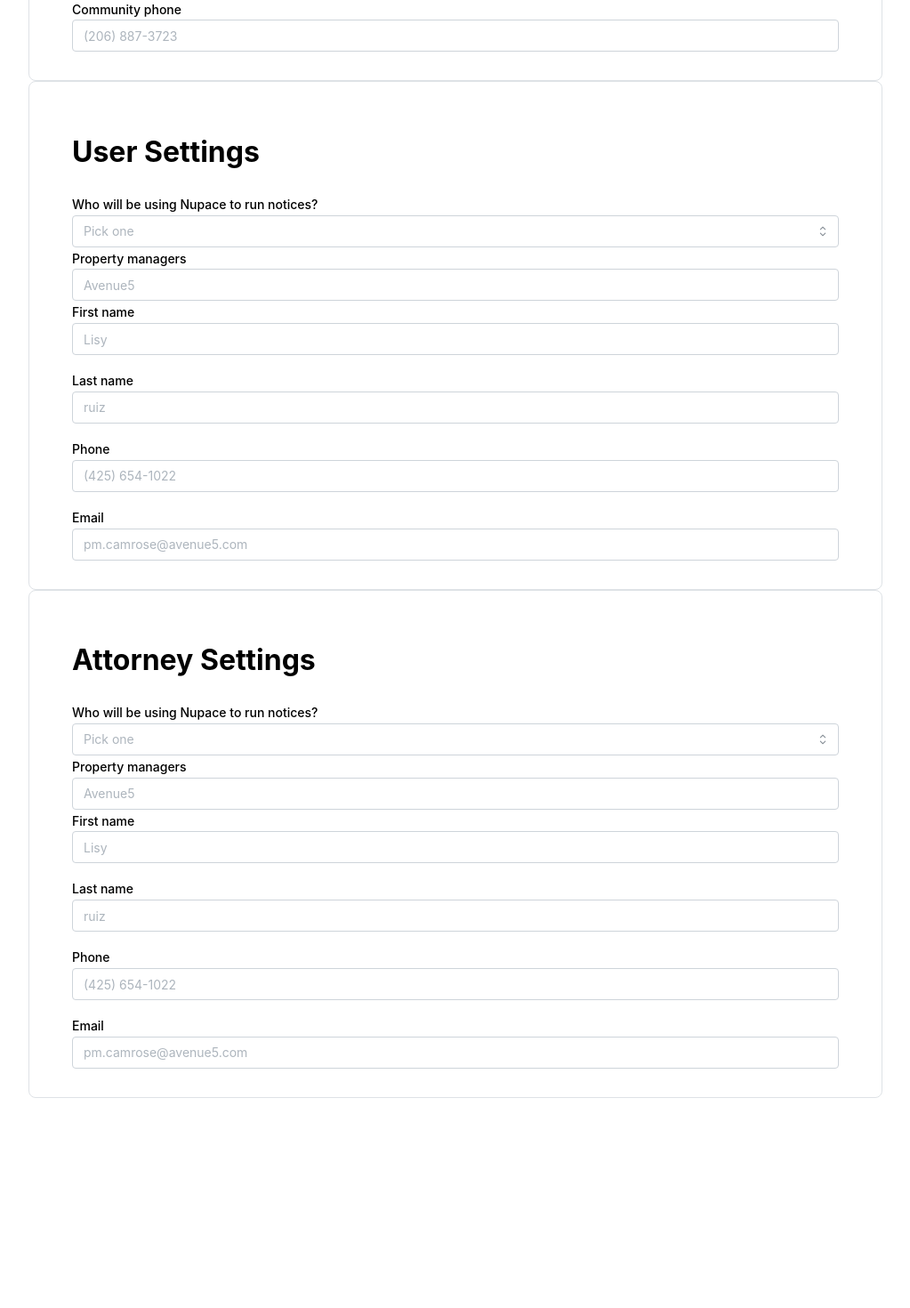
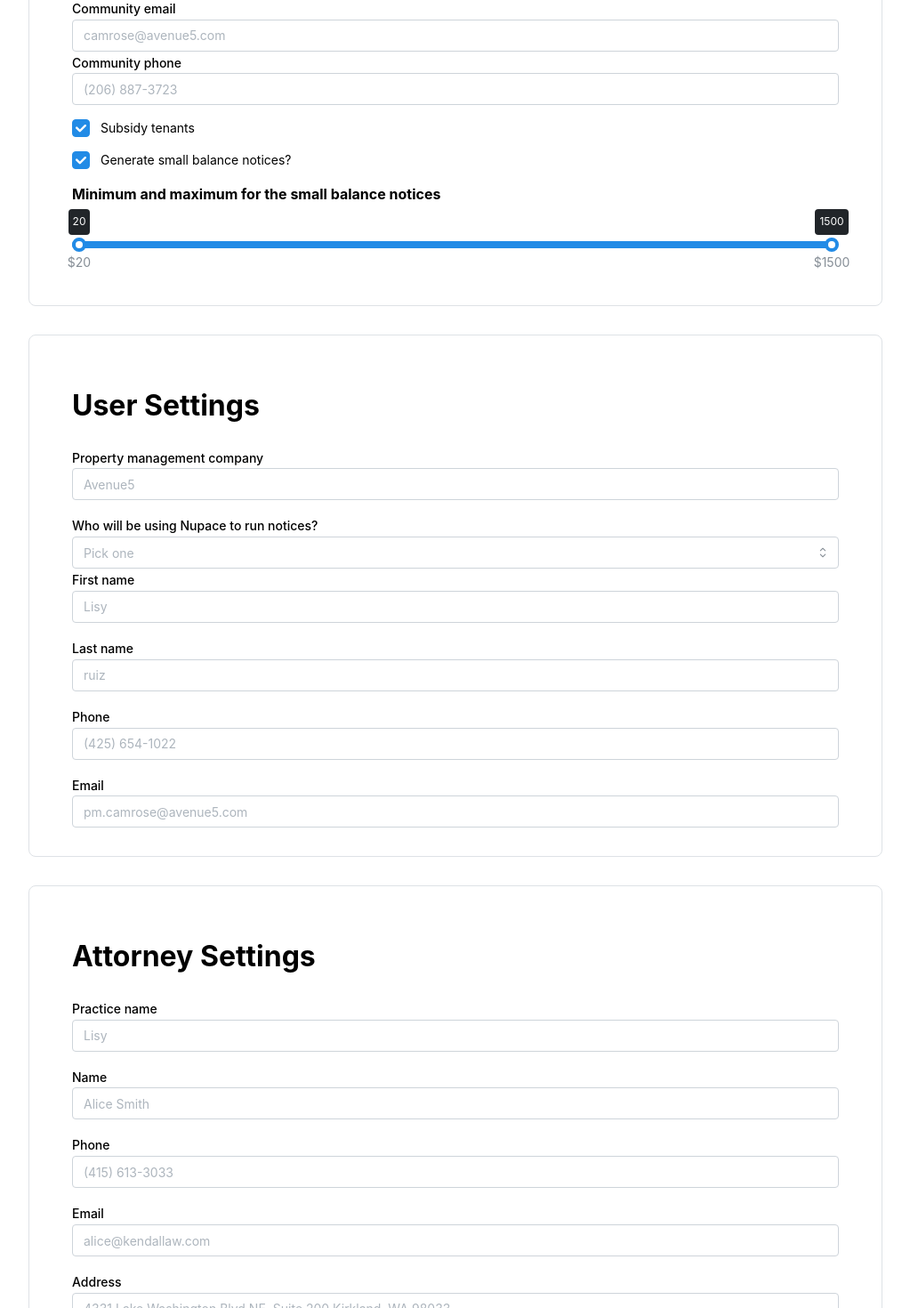
Before and after one commit to elgroose/lisy-mantine-sandbox, a Next.js app: page / in a window 1280 px wide. Shown: the part 800-2270 px from the top of the page at 89% size, without its empty margins (128-1151 px from the left). Before the commit the page ends 2034 px from the top, so only its background shows below. Built offline with nearby package versions, Linux system fonts and the light colour scheme.

Commit message:
finished adding fields

```diff
--- a/components/Welcome/Welcome.module.css
+++ b/components/Welcome/Welcome.module.css
@@ -11,5 +11,8 @@
   display: block; /* or 'flex' depending on your layout needs */
   margin-left: auto;
   margin-right: auto;
+  margin-bottom: 32px;
+  margin-top: 32px;
+  padding: 50px;
   max-width: 960px; /* or whatever your desired max width is */
 }
--- a/components/Welcome/Welcome.tsx
+++ b/components/Welcome/Welcome.tsx
@@ -1,6 +1,7 @@
-import { Container, Select, TextInput, Paper, Checkbox } from '@mantine/core';
- // import classes from './ContainedInput.module.css';
-import classes from './Welcome.module.css';
+import { Container, Select, RangeSlider, Slider, TextInput, Paper, Checkbox } from '@mantine/core';
+ import classes from './Welcome.module.css';
+import React, { useState } from 'react';
+
 
 export function Welcome() {
   // const form = useForm({
@@ -13,15 +14,19 @@ export function Welcome() {
   //   },
   // });
 
+  const [values, setValues] = useState([20, 1500]);
+  const formatThumbLabel = (value) => `$${value}`;
+
+
   return (
     <>
-    <Paper radius="md" p="xl"  withBorder className={classes.paperContainer}>
+    <Paper radius="md" p="xl" withBorder className={classes.paperContainer}>
 
-      <Container size="m" >
+      <Container size="m"   >
 
       <h1 className={classes.h1}>Community Address</h1>
 
-        <TextInput label="Community name" placeholder="Camrose Apartments" classNames={classes} />
+        <TextInput label="Name" placeholder="Camrose Apartments" classNames={classes} />
 
         <TextInput
           label="Address"
@@ -52,12 +57,9 @@ export function Welcome() {
 <Checkbox
       defaultChecked
       label="Multiple addresses"
+      mt="md"
     />
 
-<Checkbox
-      defaultChecked
-      label="Subsidy tenants"
-    />
 
       </Container>
 
@@ -78,14 +80,43 @@ export function Welcome() {
 
 
 
+      <Checkbox
+      defaultChecked
+      label="Subsidy tenants"
+      my="md"
+    />
+
+
+<Checkbox
+      defaultChecked
+      label="Generate small balance notices?"
+      my="md"
+
+    />
+
+
+ <p my="lg">
+        <b>Minimum and maximum for the small balance notices</b>
+ </p>
+ <RangeSlider
+        min={20}
+        max={1500}
+        value={values}
+        onChange={setValues}
+        labelAlwaysOn
+        marks={[
+          { value: 20, label: '$20' },
+          { value: 1500, label: '$1500' }
+        ]}
+        thumbLabel={formatThumbLabel}
+        my="lg"
+        py="lg"
+      />
+
 
       </Container>
 
       </Paper>
-
-
-
-
 
     <Paper radius="md" p="xl"  withBorder className={classes.paperContainer}>
 
@@ -93,18 +124,17 @@ export function Welcome() {
 
 <h1 className={classes.h1}>User Settings</h1>
 
+    <TextInput label="Property management company" placeholder="Avenue5" classNames={classes} />
+
 
 <Select
           mt="md"
           comboboxProps={{ withinPortal: true }}
-          data={['On-site Property Manager', 'Assistant Property Manager', 'Regional Property Manager', 'Owner', 'Other']}
+          data={['On-site Property Manager', 'Assistant Property Manager', 'Operations Manager', 'Regional Property Manager', 'Owner', 'Other']}
           placeholder="Pick one"
           label="Who will be using Nupace to run notices?"
           classNames={classes}
         />
-
-    <TextInput label="Property managers" placeholder="Avenue5" classNames={classes} />
-
 
 
     <TextInput
@@ -139,54 +169,44 @@ export function Welcome() {
 </Paper>
 
 
-
-
 <Paper radius="md" p="xl"  withBorder className={classes.paperContainer}>
 
 <Container size="m" >
 
 <h1 className={classes.h1}>Attorney Settings</h1>
 
-
-<Select
-          mt="md"
-          comboboxProps={{ withinPortal: true }}
-          data={['On-site Property Manager', 'Assistant Property Manager', 'Regional Property Manager', 'Owner', 'Other']}
-          placeholder="Pick one"
-          label="Who will be using Nupace to run notices?"
-          classNames={classes}
-        />
-
-    <TextInput label="Property managers" placeholder="Avenue5" classNames={classes} />
-
-
-
     <TextInput
-          label="First name"
+          label="Practice name"
           placeholder="Lisy"
-          // {...form.getInputProps('user.firstName')}
+          // {...form.getInputProps('lawyer.practiceName')}
         />
         <TextInput
-          label="Last name"
-          placeholder="ruiz"
+          label="Name"
+          placeholder="Alice Smith"
           mt="md"
-          // {...form.getInputProps('user.lastName')}
+          // {...form.getInputProps('lawyer.name')}
         />
 
         <TextInput
           label="Phone"
-          placeholder="(425) 654-1022"
+          placeholder="(415) 613-3033"
           mt="md"
-          // {...form.getInputProps('user.phone')}
+          // {...form.getInputProps('lawyer.phone')}
         />
 
       <TextInput
           label="Email"
-          placeholder="pm.camrose@avenue5.com"
+          placeholder="alice@kendallaw.com"
           mt="md"
-          // {...form.getInputProps('user.email')}
+          // {...form.getInputProps('lawyer.email')}
         />
 
+ <TextInput
+          label="Address"
+          placeholder="4331 Lake Washington Blvd NE, Suite 200 Kirkland, WA 98033"
+          mt="md"
+          // {...form.getInputProps('lawyer.address')}
+        />
 
 </Container>
 
```
